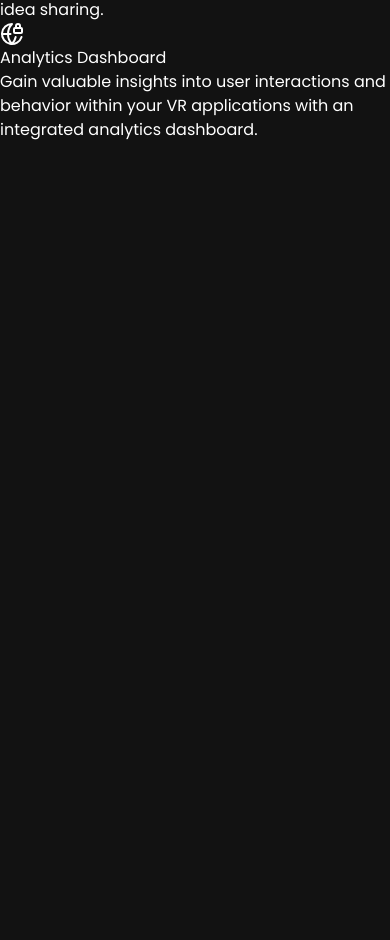
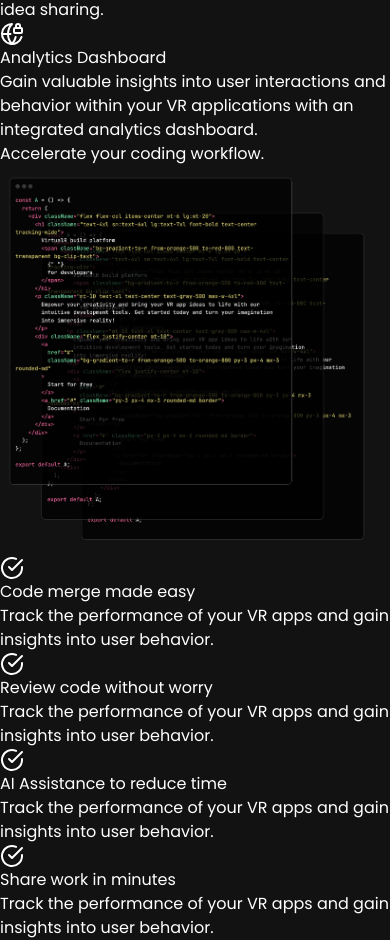
Before and after one commit to adityapandey23/VirtualR-frontend, a React (Vite) app: page / in a window 390 px wide. Shown: the part 1611-2551 px from the top of the page. Before the commit the page ends 1753 px from the top, so only its background shows below. Built offline with nearby package versions, Linux system fonts and the light colour scheme.

Commit message:
Workflow Section Done

```diff
--- a/src/App.jsx
+++ b/src/App.jsx
@@ -1,6 +1,7 @@
 import FeatureSection from "./components/FeatureSection"
 import HeroSection from "./components/HeroSection"
 import Navbar from "./components/Navbar"
+import Workflow from "./components/Workflow"
 
 function App() {
   return (
@@ -9,9 +10,8 @@ function App() {
       <div className="max-w-7xl mx-auto pt-20 px-6">
         <HeroSection />
         <FeatureSection />
+        <Workflow />
       </div>
-
-
     </>
   )
 }
--- /dev/null
+++ b/src/components/Workflow.jsx
@@ -0,0 +1,37 @@
+import { CheckCircle } from "lucide-react";
+import codeImg from "../assets/code.jpg";
+import {checklistItems} from '../constants/index'
+const Workflow = () => {
+  return (
+    <div className="mt-20">
+      <h2 className="text-3xl sm:text-5xl lg:text-6xl mt-6 text-center tracking-wide">
+        Accelerate your
+        <span className="bg-gradient-to-r from-orange-500 to-orange-800 text-transparent bg-clip-text">
+        {" "}coding workflow.
+        </span>
+      </h2>
+      <div className="flex flex-wrap justify-center lg:mt-10">
+        <div className="w-full p-2 lg:w-1/2">
+            <img src={codeImg} alt="Coding image" />
+        </div>
+        <div className="w-full pt-12 lg:w-1/2">
+            {checklistItems.map((item,index) => (
+                <div key={index} className="flex mb-12">
+                    <div className="text-green-400 mx-6 bg-neutral-900 h-10 w-10 p-2 justify-center items-center rounded-full">
+                        <CheckCircle />
+                    </div>
+                    <div>
+                        <h5 className="mt-1 mb-2 text-xl">
+                            {item.title}
+                        </h5>
+                        <p className="text-md text-neutral-500">{item.description}</p>
+                    </div>
+                </div>
+            ))}
+        </div>
+      </div>
+    </div>
+  );
+};
+
+export default Workflow;
```
